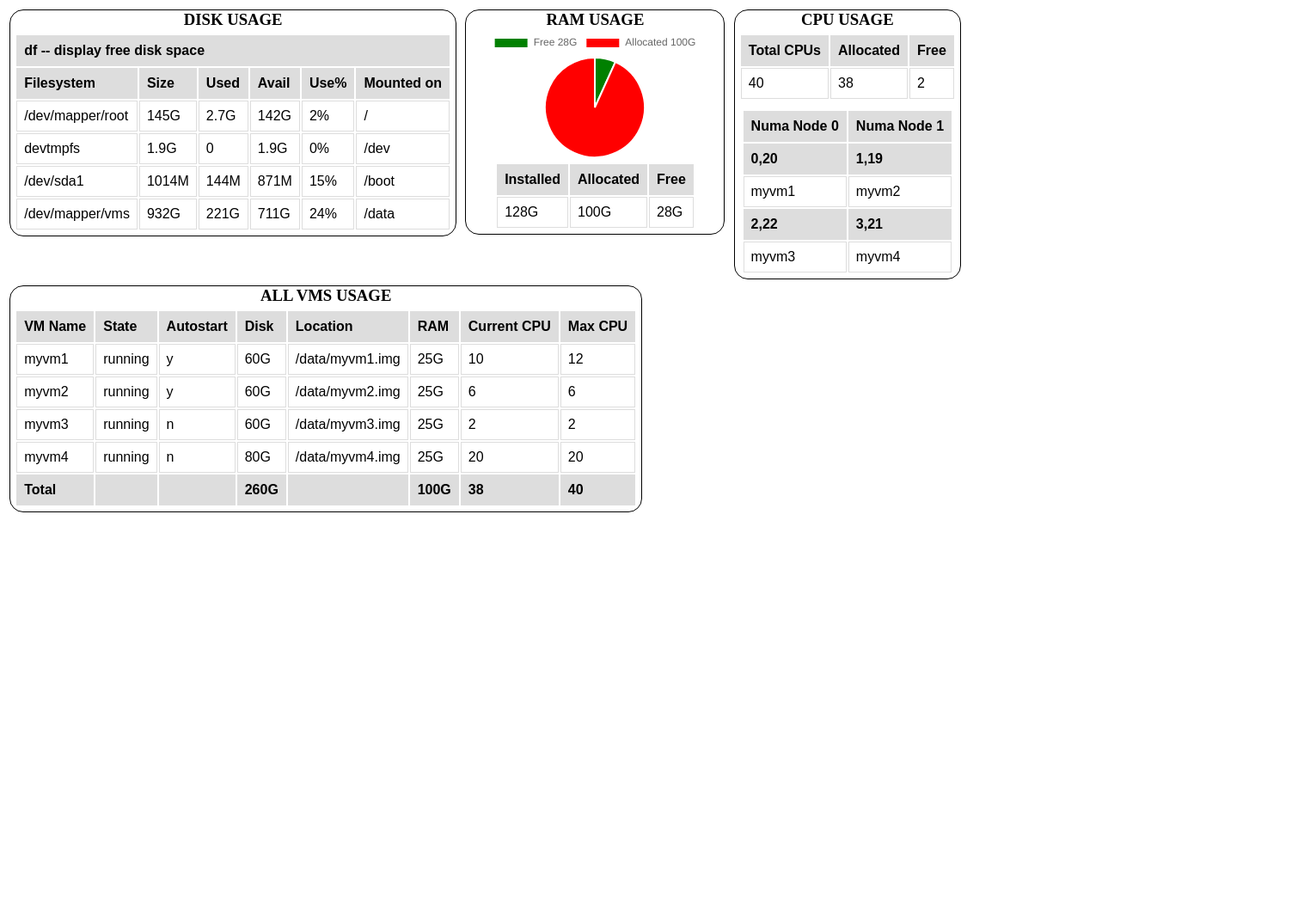
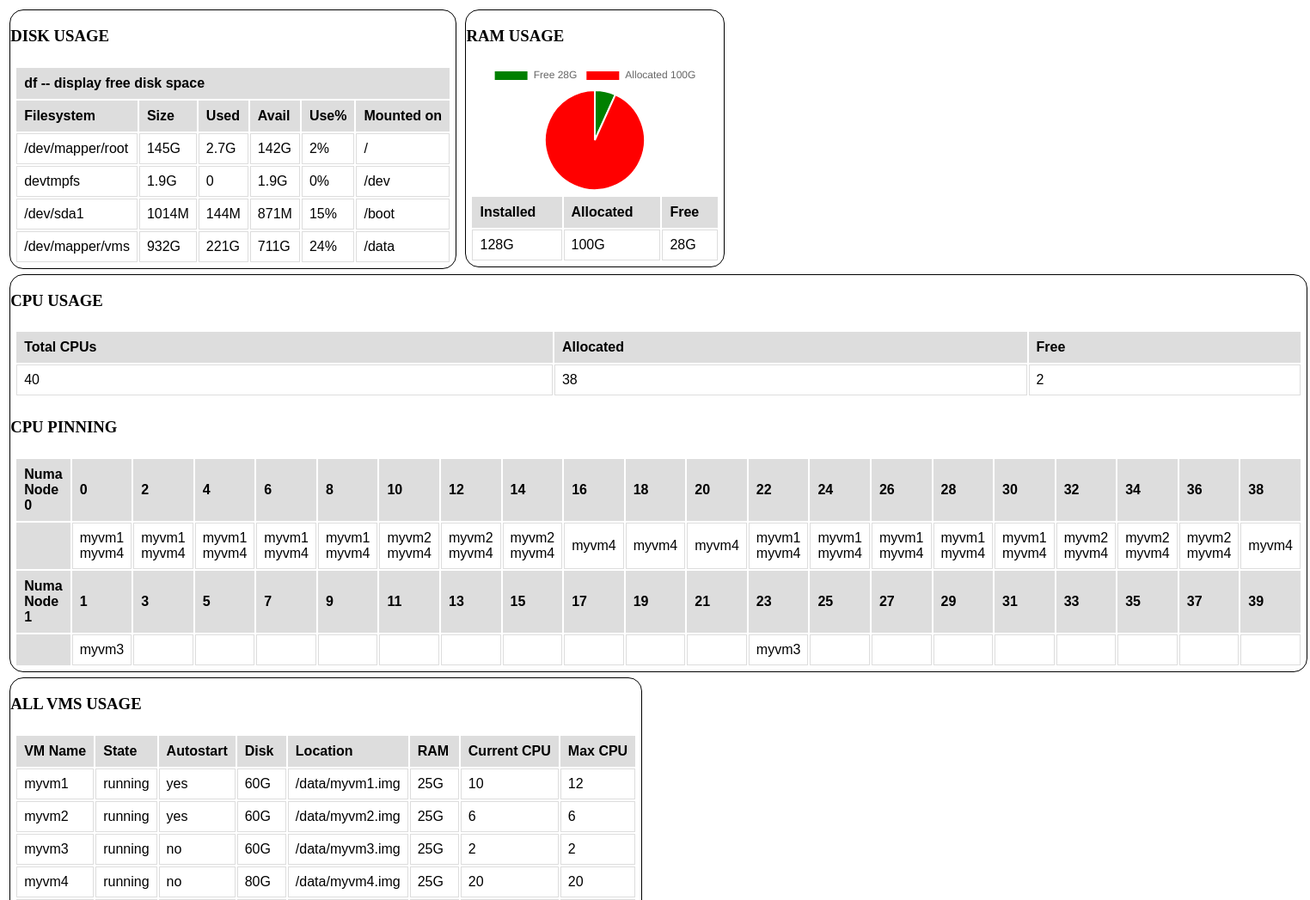
Before and after one commit to angelosaleh/kvm-utilization, a plain HTML site: page index.html in a window 1280 px wide. Shown: the top 1047 px of the page at 86% size, 1524 px wide, since content can reach past the window. Before the commit the page ends 800 px from the top, so only its background shows below. Drawn offline with nearby package versions, Linux system fonts and the light colour scheme.

Commit message:
Add cpu pinning functionality and re arrange the cpu pinning html

```diff
--- a/index.html
+++ b/index.html
@@ -83,26 +83,99 @@
           <td>2</td>
         </tr>
       </table>
+      <h3>CPU PINNING</h3>
       <table>
         <tr>
           <th>Numa Node 0</th>
-          <th>Numa Node 1</th>
+          <th>0</th>
+          <th>2</th>
+          <th>4</th>
+          <th>6</th>
+          <th>8</th>
+          <th>10</th>
+          <th>12</th>
+          <th>14</th>
+          <th>16</th>
+          <th>18</th>
+          <th>20</th>
+          <th>22</th>
+          <th>24</th>
+          <th>26</th>
+          <th>28</th>
+          <th>30</th>
+          <th>32</th>
+          <th>34</th>
+          <th>36</th>
+          <th>38</th>
         </tr>
         <tr>
-          <th>0,20</th>
-          <th>1,19</th>
-          <tr>
-            <td>myvm1</td>
-            <td>myvm2</td>
-          </tr>
+          <th></th>
+          <td>myvm1<br>myvm4</td>
+          <td>myvm1<br>myvm4</td>
+          <td>myvm1<br>myvm4</td>
+          <td>myvm1<br>myvm4</td>
+          <td>myvm1<br>myvm4</td>
+          <td>myvm2<br>myvm4</td>
+          <td>myvm2<br>myvm4</td>
+          <td>myvm2<br>myvm4</td>
+          <td>myvm4</td>
+          <td>myvm4</td>
+          <td>myvm4</td>
+          <td>myvm1<br>myvm4</td>
+          <td>myvm1<br>myvm4</td>
+          <td>myvm1<br>myvm4</td>
+          <td>myvm1<br>myvm4</td>
+          <td>myvm1<br>myvm4</td>
+          <td>myvm2<br>myvm4</td>
+          <td>myvm2<br>myvm4</td>
+          <td>myvm2<br>myvm4</td>
+          <td>myvm4</td>
         </tr>
         <tr>
-          <th>2,22</th>
-          <th>3,21</th>
-          <tr>
-            <td>myvm3</td>
-            <td>myvm4</td>
-          </tr>
+          <th>Numa Node 1</th>
+          <th>1</th>
+          <th>3</th>
+          <th>5</th>
+          <th>7</th>
+          <th>9</th>
+          <th>11</th>
+          <th>13</th>
+          <th>15</th>
+          <th>17</th>
+          <th>19</th>
+          <th>21</th>
+          <th>23</th>
+          <th>25</th>
+          <th>27</th>
+          <th>29</th>
+          <th>31</th>
+          <th>33</th>
+          <th>35</th>
+          <th>37</th>
+          <th>39</th>
+        </tr>
+        <tr>
+          <th></th>
+          <td>myvm3</td>
+          <td></td>
+          <td></td>
+          <td></td>
+          <td></td>
+          <td></td>
+          <td></td>
+          <td></td>
+          <td></td>
+          <td></td>
+          <td></td>
+          <td>myvm3</td>
+          <td></td>
+          <td></td>
+          <td></td>
+          <td></td>
+          <td></td>
+          <td></td>
+          <td></td>
+          <td></td>
         </tr>
       </table>
     </div>
@@ -122,7 +195,7 @@
         <tr>
           <td>myvm1</td>
           <td>running</td>
-          <td>y</td>
+          <td>yes</td>
           <td>60G</td>
           <td>/data/myvm1.img</td>
           <td>25G</td>
@@ -132,7 +205,7 @@
         <tr>
           <td>myvm2</td>
           <td>running</td>
-          <td>y</td>
+          <td>yes</td>
           <td>60G</td>
           <td>/data/myvm2.img</td>
           <td>25G</td>
@@ -142,7 +215,7 @@
         <tr>
           <td>myvm3</td>
           <td>running</td>
-          <td>n</td>
+          <td>no</td>
           <td>60G</td>
           <td>/data/myvm3.img</td>
           <td>25G</td>
@@ -152,7 +225,7 @@
         <tr>
           <td>myvm4</td>
           <td>running</td>
-          <td>n</td>
+          <td>no</td>
           <td>80G</td>
           <td>/data/myvm4.img</td>
           <td>25G</td>
--- a/styles.css
+++ b/styles.css
@@ -6,12 +6,12 @@
 }
 
 h3 {
-  margin: auto;
+  margin: left;
 }
 
 table {
   font-family: arial, sans-serif;
-  margin: auto;
+  margin: left;
   padding: 5px;
 }
 
```
Also changed, not shown: 1 other file.
